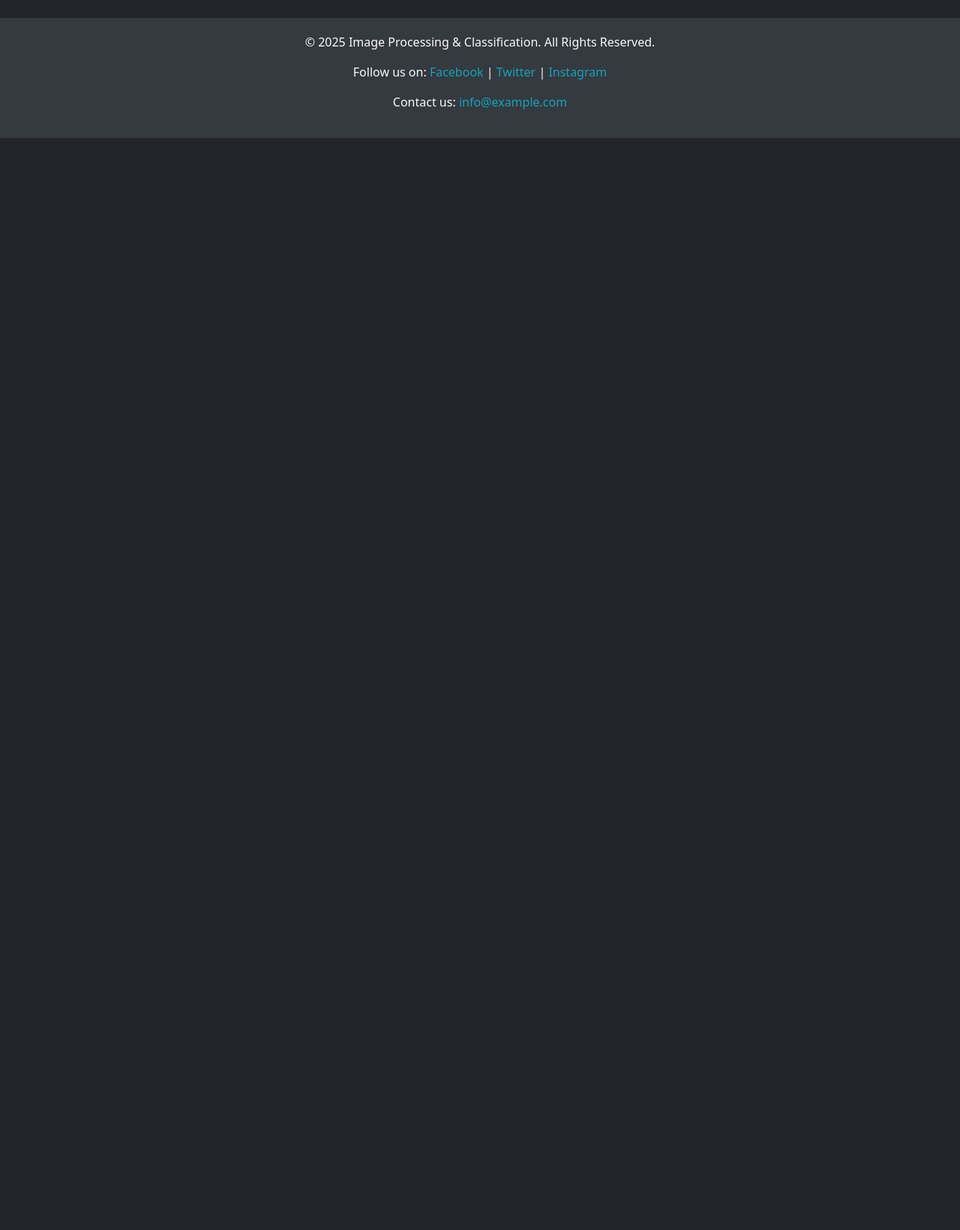
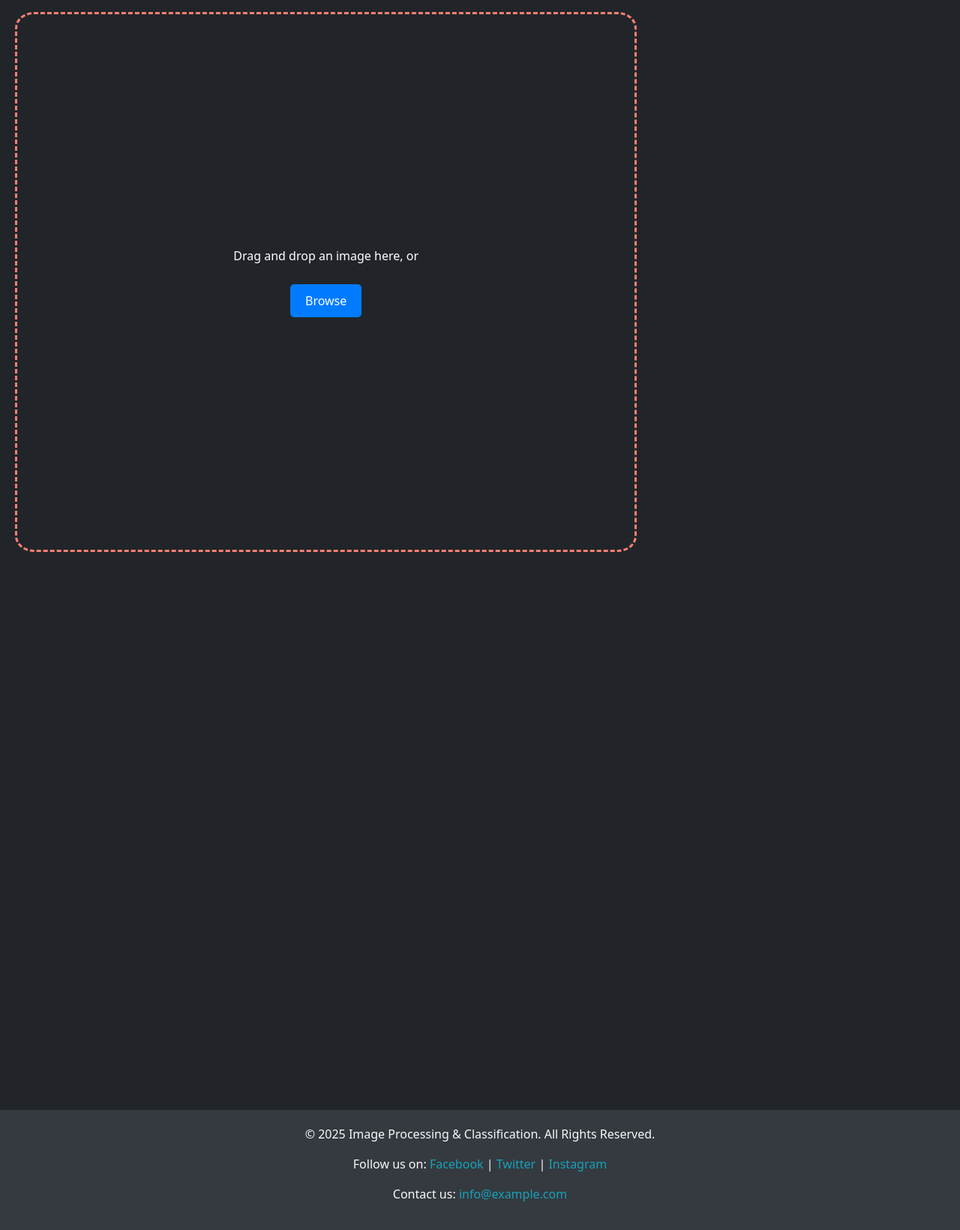
Before and after one commit to Satyam-Maru/Image-Processing-and-Classification, a Django app: page /img_process/ in a window 1280 px wide. Shown: the part 79-1719 px from the top of the page at 75% size. Before the commit the page ends 263 px from the top, so only its background shows below. Run offline with Django 5.2, Linux system fonts and the light colour scheme; some libraries are stand-ins or nearby versions.

Commit message:
Drag and Drop + Browse functionality added

```diff
--- a/mySite/imix/templates/imix/img_processing.html
+++ b/mySite/imix/templates/imix/img_processing.html
@@ -7,14 +7,105 @@
     <title>Image Processor</title>
     <link rel="stylesheet" href="{% static 'css/header.css' %}">
     <link rel="stylesheet" href="{% static 'css/footer.css' %}">
+    <link rel="stylesheet" href="{% static 'css/img_processing.css' %}">
     <link href="https://cdn.jsdelivr.net/npm/bootstrap@5.3.3/dist/css/bootstrap.min.css" rel="stylesheet"
         integrity="sha384-QWTKZyjpPEjISv5WaRU9OFeRpok6YctnYmDr5pNlyT2bRjXh0JMhjY6hW+ALEwIH" crossorigin="anonymous">
 </head>
-<body class="bg-dark">
+<body class="bg-dark text-white">
 
     {% include "imix/header.html" %}
 
+    <form action="#">
+      <div class="container-fluid mt-3">
+          <div class="row">
+              <div class="col-sm-8 img-section d-flex justify-content-center mx-2">
+                  <div class="upload-container" id="upload-container">
+                    <div class="browse" id="browse-section">
+
+                      <p>Drag and drop an image here, or</p>
+                      <label for="file-input">Browse</label>
+                    <input type="file" id="file-input" accept="image/*">
+                    </div>
+                    <div id="preview" style="display: none;">
+                      <button class="btn btn-primary mt-3" id="reset-button">Browse Again</button>
+                    </div>
+                  </div>
+              </div>
+
+              <div class="col-sm-4 menu-section">
+
+
+              </div>
+          </div>
+      </div>
+    </form>
+
     {% include "imix/footer.html" %}
+<script>
+
+  const uploadContainer = document.getElementById('upload-container');
+  const fileInput = document.getElementById('file-input');
+  const browseSection = document.getElementById('browse-section');
+  const preview = document.getElementById('preview');
+  const resetButton = document.getElementById('reset-button');
+
+  // Handle drag-and-drop events
+  uploadContainer.addEventListener('dragover', (event) => {
+    event.preventDefault();
+    uploadContainer.classList.add('dragover');
+  });
+
+  uploadContainer.addEventListener('dragleave', () => {
+    uploadContainer.classList.remove('dragover');
+  });
+
+  uploadContainer.addEventListener('drop', (event) => {
+    event.preventDefault();
+    uploadContainer.classList.remove('dragover');
+    const files = event.dataTransfer.files;
+    if (files.length > 0) {
+      handleFiles(files[0]);
+    }
+  });
+
+  // Handle file input change
+  fileInput.addEventListener('change', (event) => {
+    const file = event.target.files[0];
+    if (file) {
+      handleFiles(file);
+    }
+  });
+
+  // Function to handle image file
+  function handleFiles(file) {
+    if (file.type.startsWith('image/')) {
+      const reader = new FileReader();
+      reader.onload = (e) => {
+        browseSection.style.display = 'none'; // Hide the browse section
+        preview.style.display = 'block'; // Show the preview section
+        preview.innerHTML = `<img src="${e.target.result}" alt="Uploaded Image" class="img-fluid">
+                              <button class="btn btn-primary mt-3" id="reset-button">Browse Again</button>`;
+        addResetButtonListener(); // Attach listener to the reset button
+      };
+      reader.readAsDataURL(file);
+    } else {
+      alert('Please upload a valid image file.');
+    }
+  }
+
+  // Function to reset the view
+  function resetView() {
+    fileInput.value = ''; // Reset the file input
+    preview.style.display = 'none'; // Hide the preview section
+    browseSection.style.display = 'block'; // Show the browse section
+  }
+
+  // Attach event listener to the reset button
+  function addResetButtonListener() {
+    const resetButton = document.getElementById('reset-button');
+    resetButton.addEventListener('click', resetView);
+  }
+    </script>
 
     <script src="https://cdn.jsdelivr.net/npm/bootstrap@5.3.3/dist/js/bootstrap.bundle.min.js"
         integrity="sha384-YvpcrYf0tY3lHB60NNkmXc5s9fDVZLESaAA55NDzOxhy9GkcIdslK1eN7N6jIeHz"
--- /dev/null
+++ b/mySite/static/css/img_processing.css
@@ -0,0 +1,44 @@
+.img-section {
+    width: 60vw;
+    height: 90vh;
+    /* background-color: red; */
+}
+
+.menu-section {
+    width: 20vw;
+    height: 90vh;
+    /* background-color: green; */
+}
+
+.upload-container {
+    width: 100%;
+    text-align: center;
+    border: 3px dashed salmon;
+    border-radius: 3%;
+    display: flex;
+    justify-content: center;
+    align-items: center;
+}
+
+.upload-container.dragover {
+    background-color: lightgray;
+    /* border-color: black; */
+}
+
+.upload-container img {
+    max-width: 100%;
+}
+
+.upload-container input {
+    display: none;
+}
+
+.upload-container label {
+    display: inline-block;
+    margin-top: 10px;
+    padding: 10px 20px;
+    color: white;
+    background-color: #007bff;
+    border-radius: 5px;
+    cursor: pointer;
+}
```
